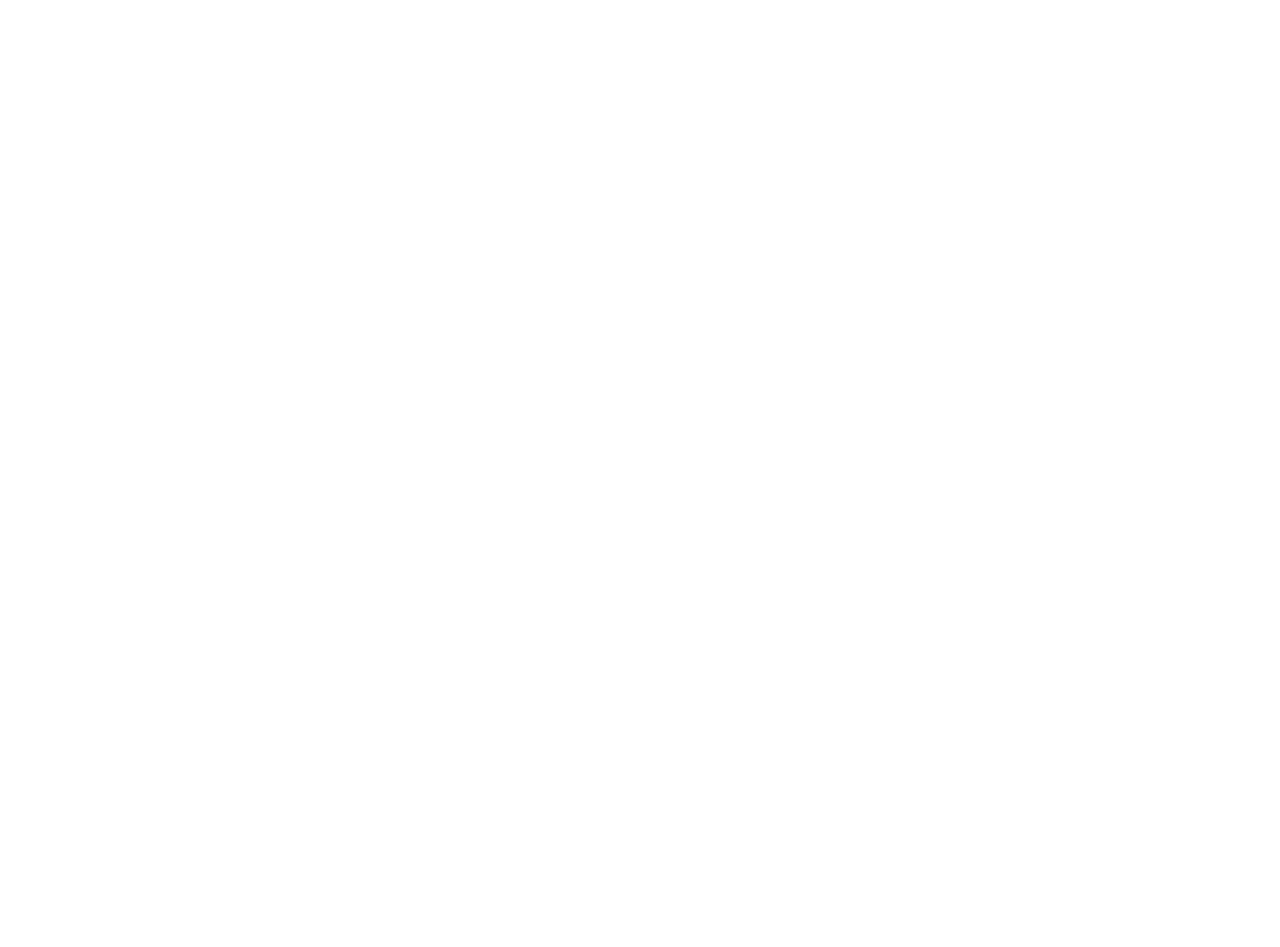
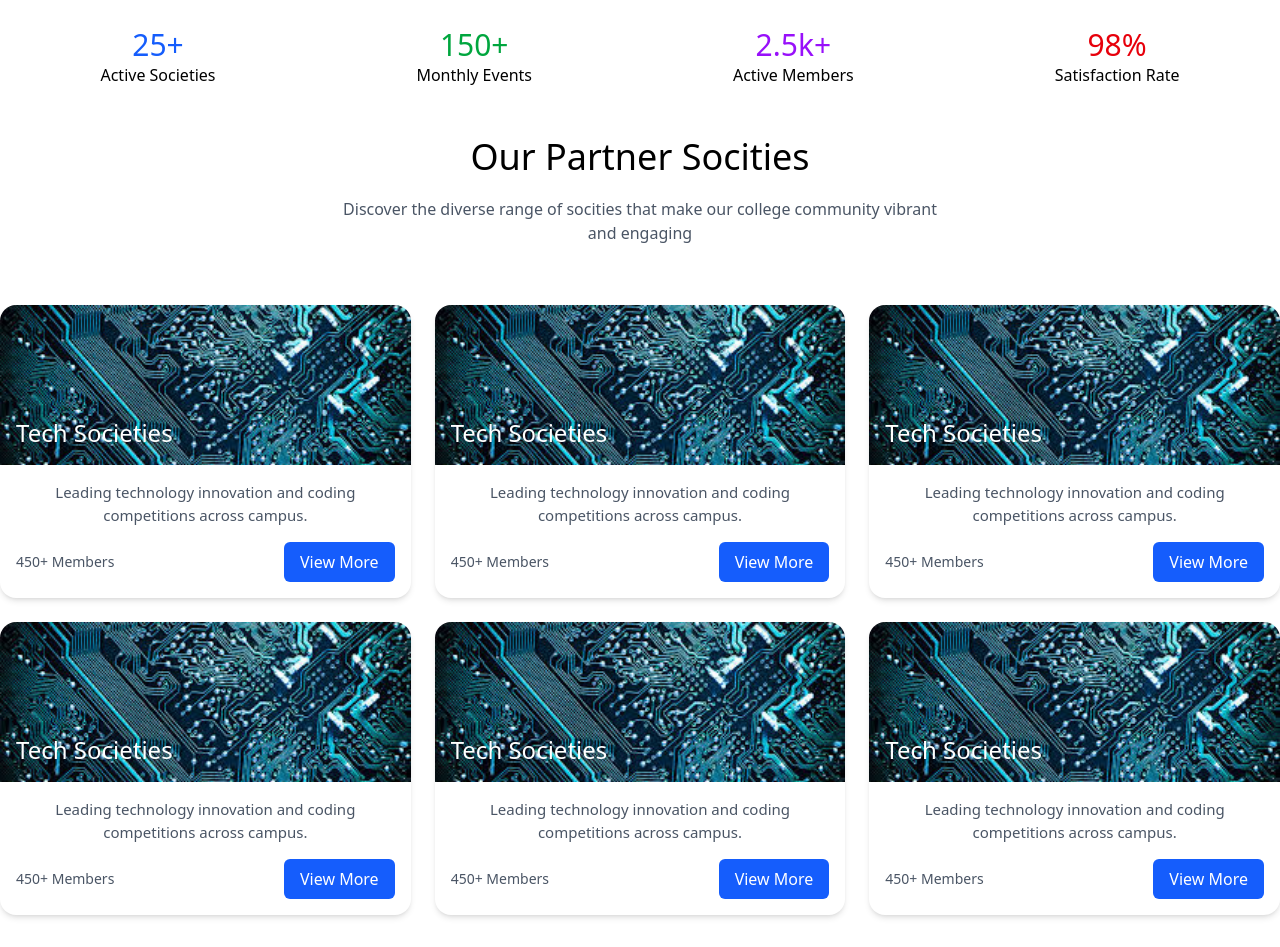
Before and after one commit to Devanshu2k5ds/society_management, a React (Vite) app: page / in a window 1280 px wide. Shown: the part 560-1507 px from the top of the page. Before the commit the page ends 800 px from the top, so only its background shows below. Built offline with nearby package versions, Linux system fonts and the light colour scheme.

Commit message:
added the card components

```diff
--- a/components/Numericals.jsx
+++ b/components/Numericals.jsx
@@ -2,8 +2,23 @@
 
 const Numericals = () => {
   return (
-    <div>
-
+    <div className='flex justify-around items-center h-30'>
+     <div>
+        <h1 className='text-3xl font-medium text-blue-600'>25+</h1>
+        <p>Active Societies</p>
+     </div>
+     <div>
+        <h1 className='text-3xl font-medium text-green-600'>150+</h1>
+        <p>Monthly Events</p>
+     </div>
+     <div>
+        <h1 className='text-3xl font-medium text-purple-600'>2.5k+</h1>
+        <p>Active Members</p>
+     </div>
+     <div>
+        <h1 className='text-3xl font-medium text-red-600'>98%</h1>
+        <p>Satisfaction Rate</p>
+     </div>
     </div>
   )
 }
--- /dev/null
+++ b/components/Society_card.jsx
@@ -0,0 +1,22 @@
+import React from 'react'
+
+const Society_card = (props) => {
+    return (
+        <div className='rounded-2xl w-full bg-white overflow-hidden shadow-md flex flex-col'>
+            <div className='relative w-full h-[160px]'>
+                <img className='w-full h-full object-cover' src={props.src} alt={props.alt} />
+                <h3 className='absolute left-4 bottom-4 text-white font-medium text-2xl'>{props.title}</h3>
+            </div>
+
+            <div className='p-4 flex-1 flex flex-col justify-between text-gray-600'>
+                <p className='text-[15px] mb-4'>{props.Content}</p>
+                <div className='flex items-center justify-between'>
+                    <p className='text-sm'>{props.joiny}+ Members</p>
+                    <button className='px-4 py-2 bg-blue-600 text-white rounded-md'>View More</button>
+                </div>
+            </div>
+        </div>
+    )
+}
+
+export default Society_card
--- a/src/pages/first.jsx
+++ b/src/pages/first.jsx
@@ -2,13 +2,28 @@
 import { useAppContext } from '../../context/AppContext';
 import Mainbanner from '../../components/Mainbanner';
 import Numericals from '../../components/numericals';
-const First = () =>{
-    const {count,setCount } = useAppContext();
+import Society_card from '../../components/Society_card';
+import Tech_Image from '../../src/assets/tech.jpeg'
+
+const First = () => {
+    const { count, setCount } = useAppContext();
     return (
         <div>
-        <Mainbanner/>
-        <Numericals/>
+            <Mainbanner />
+            <Numericals />
+            <div className='space-y-5 my-5 mx-auto w-[600px]'>
+            <h1 className='text-4xl font-medium ' >Our Partner Socities</h1>
+            <p className='text-gray-600 mb-7 '>Discover the diverse range of socities that make our college community vibrant and engaging</p>
+            </div>
+            <div className="mx-auto max-w-7xl py-8 grid grid-cols-1 sm:grid-cols-2 lg:grid-cols-3 gap-6 auto-rows-fr">
+                <Society_card src={Tech_Image} alt="Tech_Image" title="Tech Societies" Content="Leading technology innovation and coding competitions across campus." joiny={450} />
+                <Society_card src={Tech_Image} alt="Tech_Image" title="Tech Societies" Content="Leading technology innovation and coding competitions across campus." joiny={450} />
+                <Society_card src={Tech_Image} alt="Tech_Image" title="Tech Societies" Content="Leading technology innovation and coding competitions across campus." joiny={450} />
+                <Society_card src={Tech_Image} alt="Tech_Image" title="Tech Societies" Content="Leading technology innovation and coding competitions across campus." joiny={450} />
+                <Society_card src={Tech_Image} alt="Tech_Image" title="Tech Societies" Content="Leading technology innovation and coding competitions across campus." joiny={450} />
+                <Society_card src={Tech_Image} alt="Tech_Image" title="Tech Societies" Content="Leading technology innovation and coding competitions across campus." joiny={450} />
+            </div>
         </div>
-)
+    )
 };
 export default First;
```
Also changed, not shown: src/assets/tech.jpeg (added).
